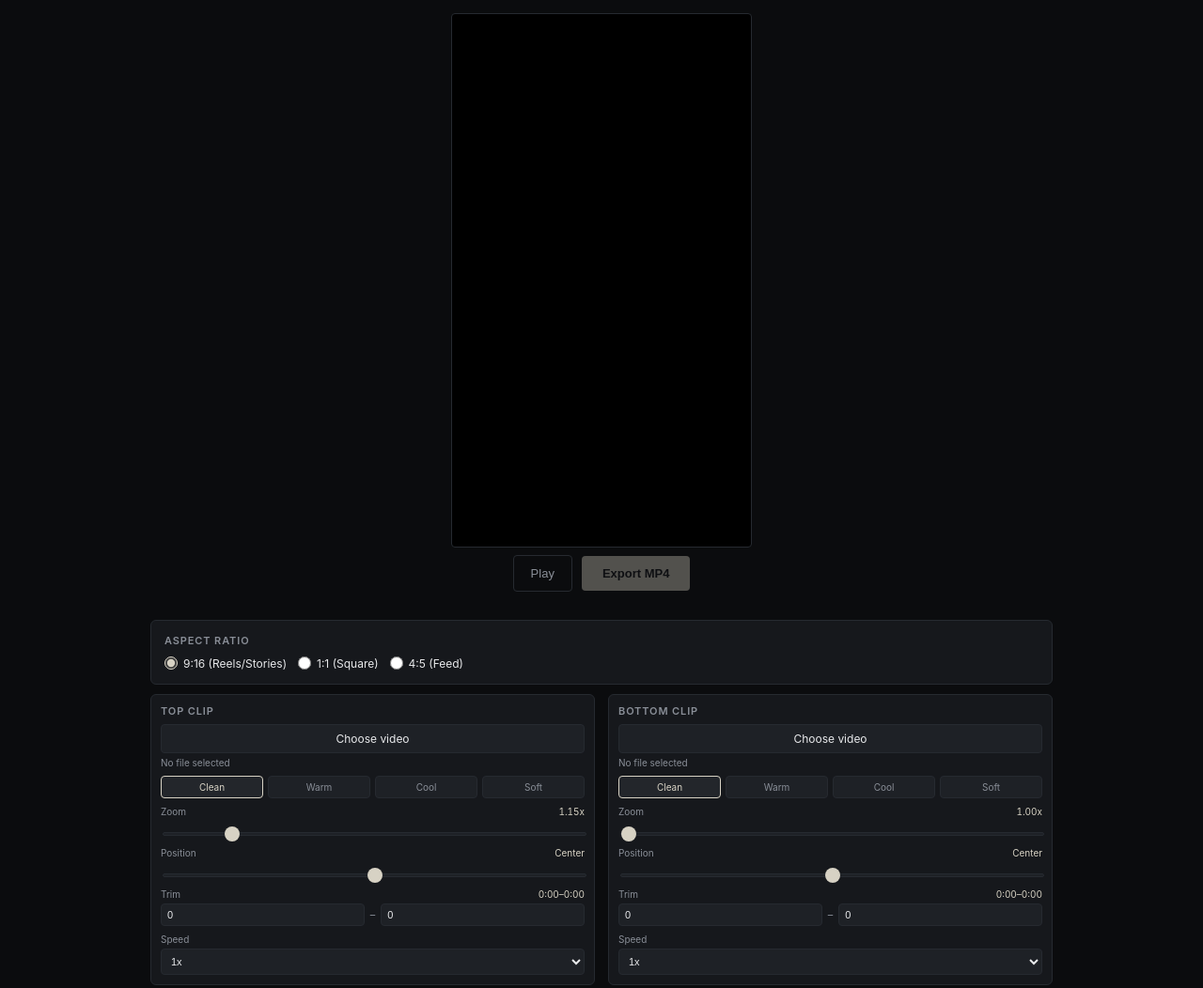
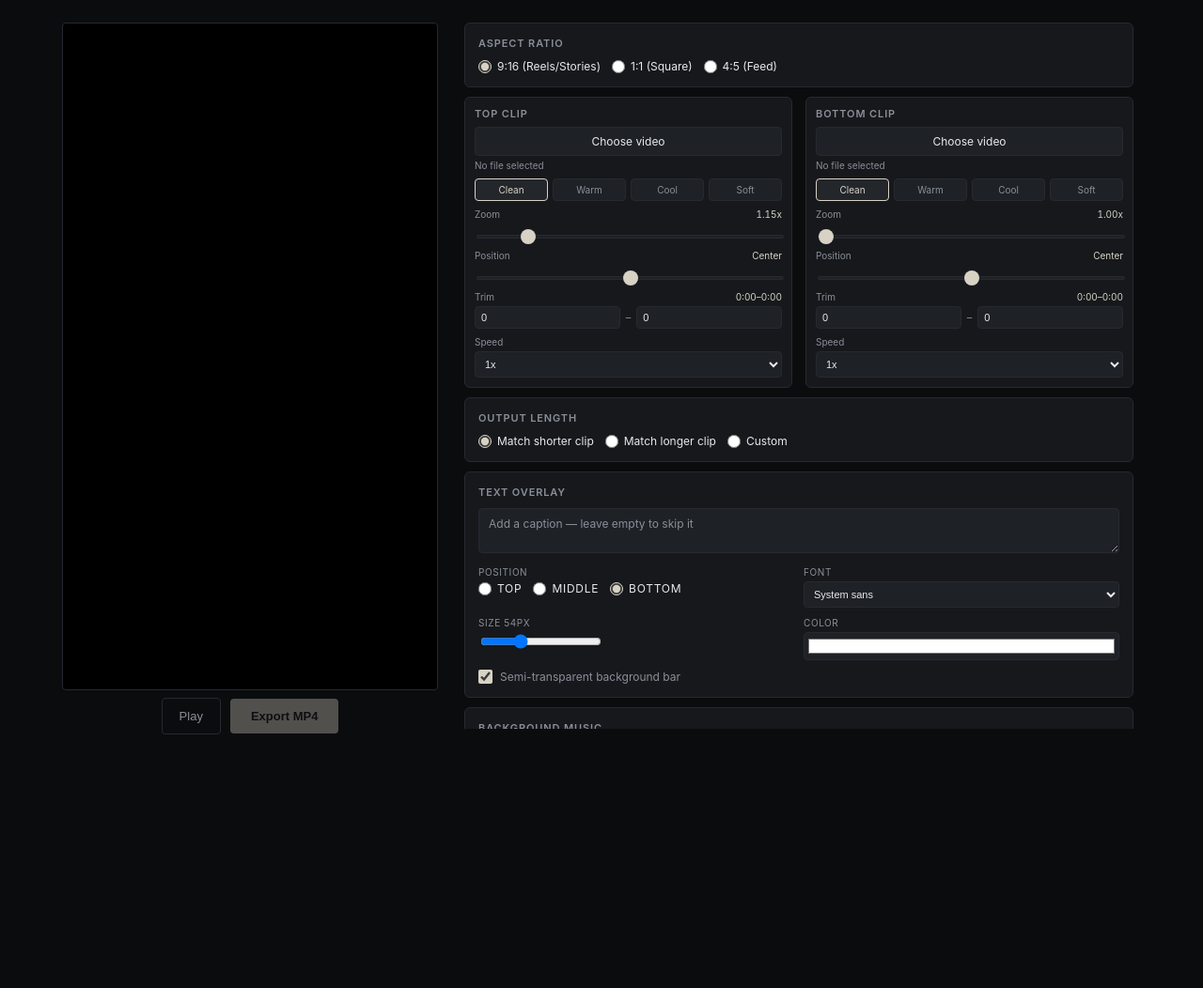
Before and after one commit to rbisschoff/film-tools, a plain HTML site: page video-tool.html in a window 1280 px wide. Shown: the top 1052 px of the page at 94% size. After the commit the page ends 850 px from the top, so only its background shows below. Drawn offline with Linux system fonts and the light colour scheme; no server answers.

Commit message:
Side-by-side desktop layout: preview left, controls right
Stacked layout is kept for mobile/narrow viewports; a 960px breakpoint
switches to preview+transport on a sticky left column and an
independently-scrollable controls column on the right. No functional
changes.

Co-Authored-By: Claude Sonnet 5 <noreply@anthropic.com>

```diff
--- a/video-tool.html
+++ b/video-tool.html
@@ -89,6 +89,34 @@
     display: grid;
     grid-template-columns: 1fr 1fr;
     gap: 14px;
+  }
+  @media (min-width: 960px) {
+    body { padding: 24px 32px 40px; }
+    .layout {
+      flex-direction: row;
+      align-items: flex-start;
+      justify-content: center;
+      gap: 28px;
+      max-width: 1280px;
+    }
+    .stage-wrap {
+      position: sticky;
+      top: 24px;
+      flex: 0 0 auto;
+      align-self: flex-start;
+    }
+    canvas { width: min(400px, 34vw); }
+    .controls-column {
+      flex: 1 1 auto;
+      min-width: 0;
+      max-width: 720px;
+      display: flex;
+      flex-direction: column;
+      gap: 10px;
+      max-height: calc(100vh - 48px);
+      overflow-y: auto;
+      padding-right: 8px;
+    }
   }
   @media (max-width: 620px) {
     .controls { gap: 8px; }
@@ -558,6 +586,7 @@
     <div class="status" id="status"></div>
   </div>
 
+  <div class="controls-column">
   <div class="aspect-panel">
     <h2>Aspect ratio</h2>
     <div class="aspect-mode-row">
@@ -735,6 +764,7 @@
     </label>
     <div class="audio-status" id="audioStatus"></div>
   </div>
+  </div>
 </div>
 
 <script>
```
